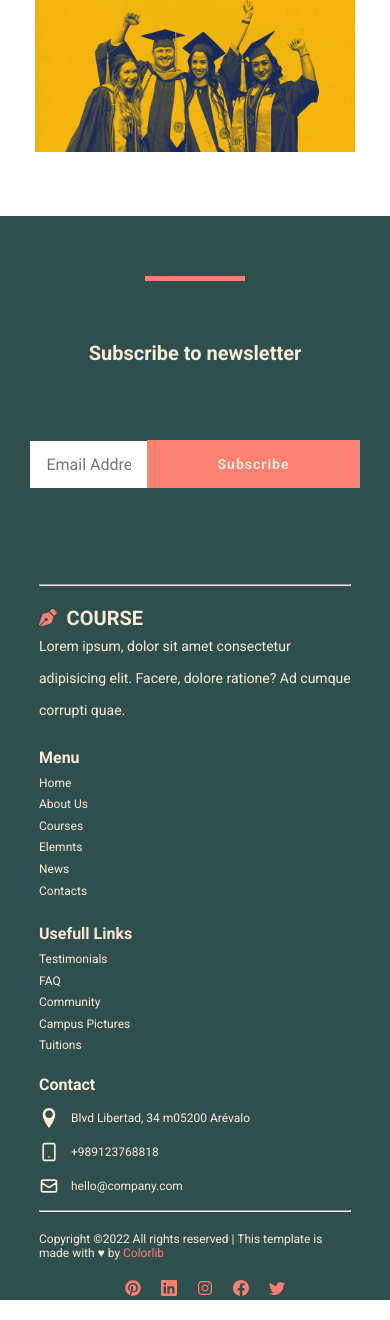
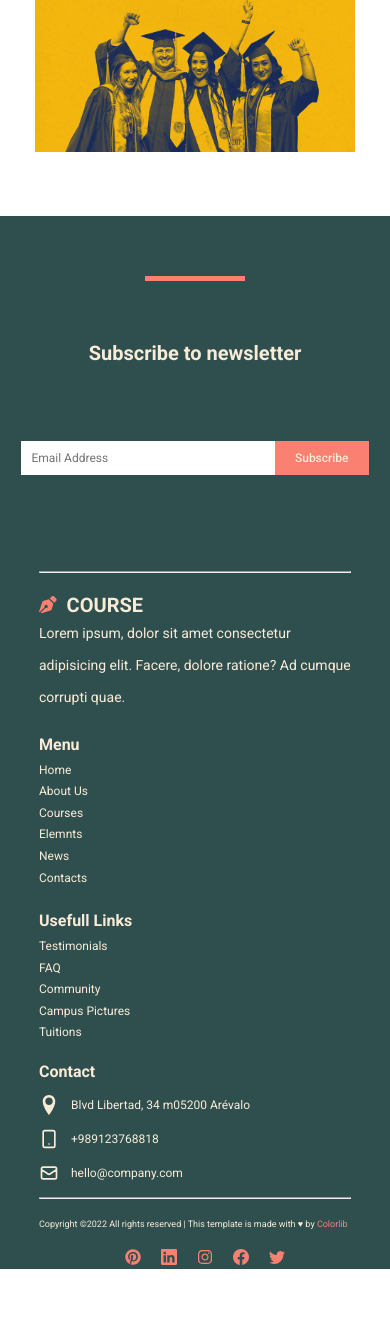
Before and after one commit to codetrain1984/Simple-React-project, a React (Create React App) app: page / in a window 390 px wide. Shown: the part 6878-8198 px from the top of the page. After the commit the page ends 8167 px from the top, so only its background shows below. Built offline with nearby package versions, Linux system fonts and the light colour scheme.

Commit message:
Resize and change some titles and parts again:))

```diff
--- a/src/Components/Footer/footer.css
+++ b/src/Components/Footer/footer.css
@@ -74,6 +74,9 @@ hr {
     width: 80%;
     margin-bottom: 20px;
   }
+  .copy-right p {
+    font-size: 9px;
+  }
   .social-medias {
     margin: 20px 0;
     display: flex;
@@ -83,13 +86,13 @@ hr {
   .inpue-btn {
     margin-bottom: 20px;
   }
-  .inpue-btn button {
+  .input-btn button {
     padding: 10px 20px;
     font-size: 12px;
     font-weight: 500;
     letter-spacing: 0;
   }
-  .inpue-btn input {
+  .input-btn input {
     width: 65%;
     padding: 10px;
     font-size: 12px;
```
